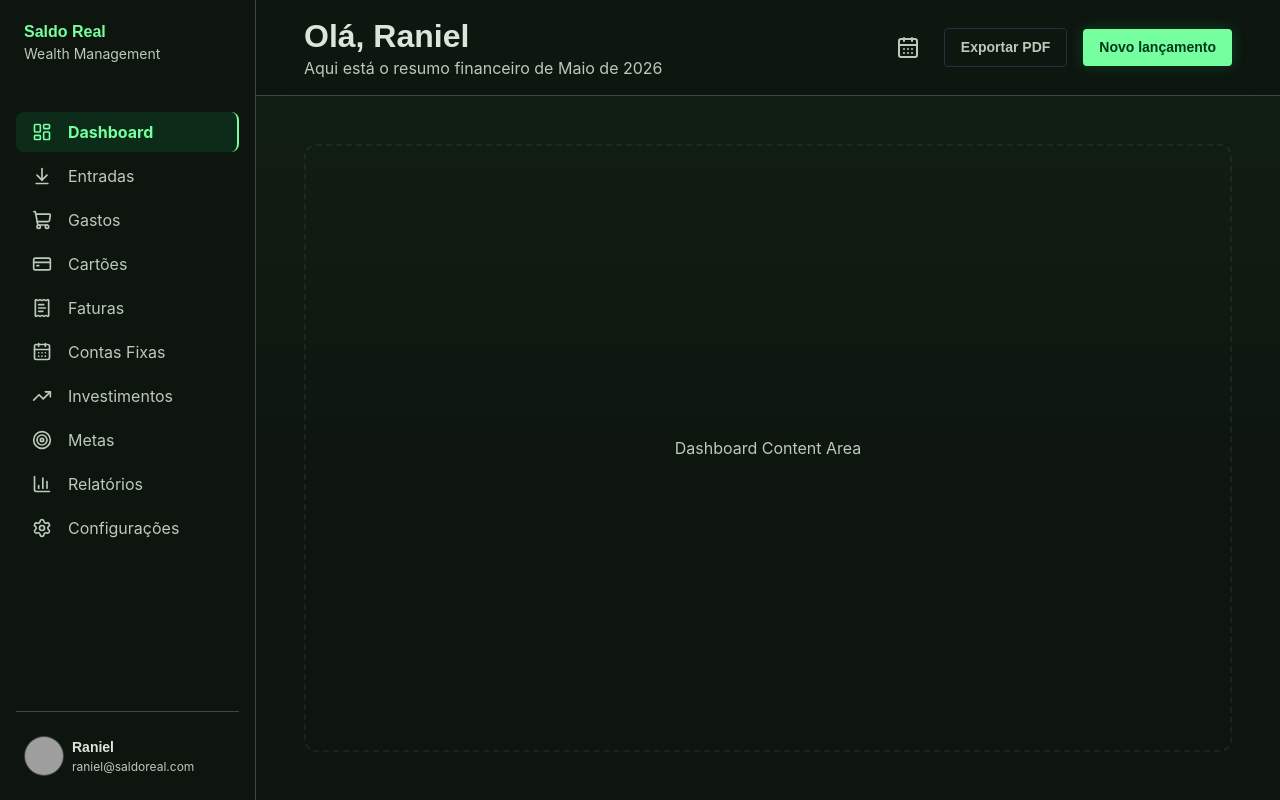
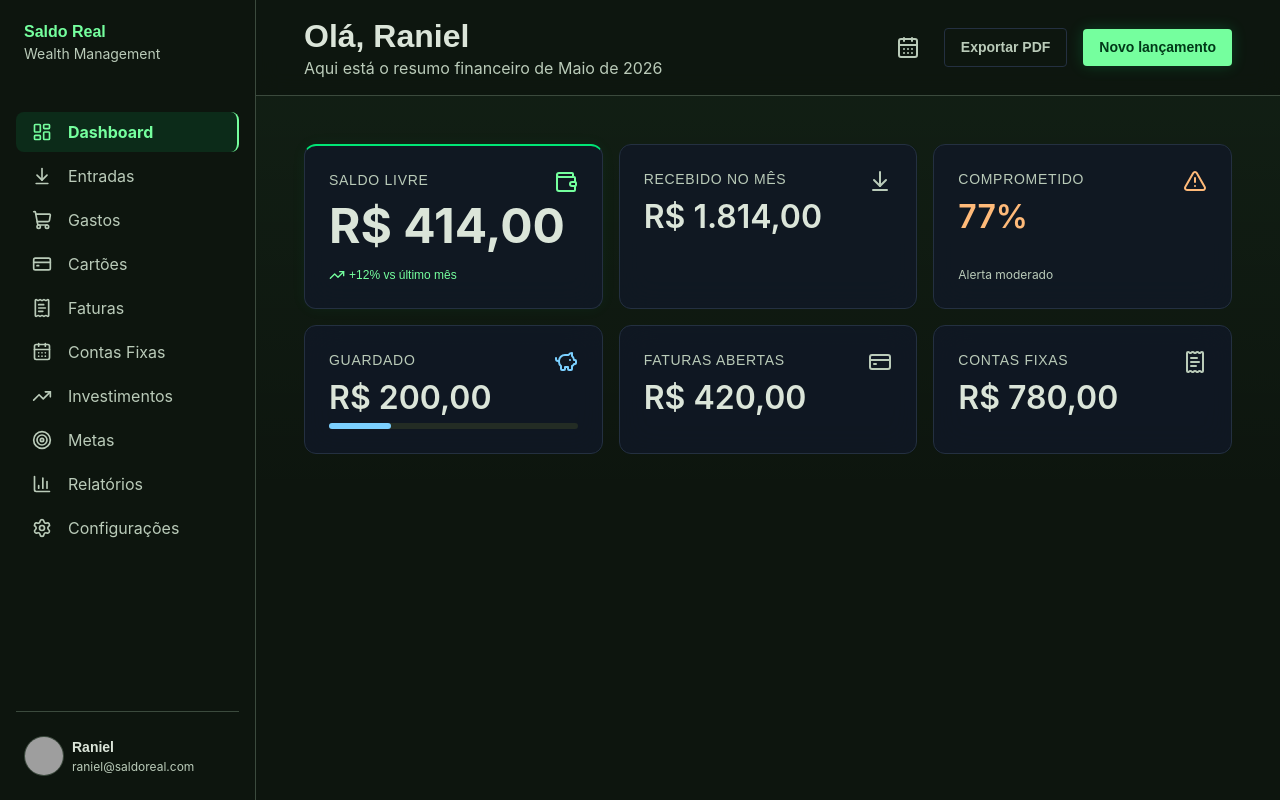
Before and after one commit to RanieeelB/Controle-financeiroraniel, a React (Vite) app: page / in a window 1280 px wide. Built offline with nearby package versions, Linux system fonts and the light colour scheme; grey boxes are pictures that could not be loaded.

Commit message:
feat: add financial summary cards

```diff
--- a/src/App.tsx
+++ b/src/App.tsx
@@ -1,5 +1,7 @@
 import { AppSidebar } from './components/layout/AppSidebar';
 import { DashboardHeader } from './components/layout/DashboardHeader';
+import { SummaryCardsGrid } from './components/dashboard/SummaryCardsGrid';
+import { summaryCardsMock } from './data/financial-dashboard-mock';
 
 function App() {
   return (
@@ -13,10 +15,7 @@ function App() {
         <DashboardHeader />
 
         <div className="flex-1 p-xl max-w-[1440px] w-full mx-auto space-y-xl relative z-10">
-          {/* Main dashboard content will go here */}
-          <div className="h-full w-full flex items-center justify-center border-2 border-dashed border-outline-variant/30 rounded-xl min-h-[400px]">
-            <p className="text-on-surface-variant font-body-md">Dashboard Content Area</p>
-          </div>
+          <SummaryCardsGrid data={summaryCardsMock} />
         </div>
       </main>
     </div>
--- /dev/null
+++ b/src/components/dashboard/SummaryCardsGrid.tsx
@@ -0,0 +1,98 @@
+import { Wallet, ArrowDownToLine, AlertTriangle, PiggyBank, CreditCard, ReceiptText, TrendingUp } from 'lucide-react';
+import { SummaryCards } from '../../types/financial';
+
+interface SummaryCardsGridProps {
+  data: SummaryCards;
+}
+
+export function SummaryCardsGrid({ data }: SummaryCardsGridProps) {
+  return (
+    <section className="grid grid-cols-1 md:grid-cols-2 lg:grid-cols-3 gap-md">
+      {/* Saldo Livre */}
+      <div className="glass-card-premium rounded-xl p-lg flex flex-col gap-sm">
+        <div className="flex justify-between items-start">
+          <span className="text-on-surface-variant font-label-md text-[14px] uppercase tracking-wider">Saldo livre</span>
+          <Wallet className="text-primary" size={24} />
+        </div>
+        <div className="flex items-baseline gap-sm">
+          <span className="font-numeral-lg text-[48px] font-bold text-on-background leading-none">
+            R$ {data.freeBalance.value.toLocaleString('pt-BR', { minimumFractionDigits: 2 })}
+          </span>
+        </div>
+        <div className="flex items-center gap-xs mt-auto pt-sm">
+          <TrendingUp className="text-primary" size={16} />
+          <span className="text-primary font-label-md text-[12px]">+{data.freeBalance.trend}% vs último mês</span>
+        </div>
+      </div>
+
+      {/* Recebido no mês */}
+      <div className="glass-card rounded-xl p-lg flex flex-col gap-sm">
+        <div className="flex justify-between items-start">
+          <span className="text-on-surface-variant font-label-md text-[14px] uppercase tracking-wider">Recebido no mês</span>
+          <ArrowDownToLine className="text-on-surface-variant" size={24} />
+        </div>
+        <div>
+          <span className="font-numeral-lg text-[32px] font-semibold text-on-background leading-none">
+            R$ {data.receivedMonth.toLocaleString('pt-BR', { minimumFractionDigits: 2 })}
+          </span>
+        </div>
+      </div>
+
+      {/* Comprometido */}
+      <div className="glass-card rounded-xl p-lg flex flex-col gap-sm border-l-2 border-l-tertiary-container">
+        <div className="flex justify-between items-start">
+          <span className="text-on-surface-variant font-label-md text-[14px] uppercase tracking-wider">Comprometido</span>
+          <AlertTriangle className="text-tertiary-container" size={24} />
+        </div>
+        <div>
+          <span className="font-numeral-lg text-[32px] font-semibold text-tertiary-container leading-none">
+            {data.committedIncome}%
+          </span>
+        </div>
+        <p className="text-[12px] text-on-surface-variant mt-auto">Alerta moderado</p>
+      </div>
+
+      {/* Guardado */}
+      <div className="glass-card rounded-xl p-lg flex flex-col gap-sm">
+        <div className="flex justify-between items-start">
+          <span className="text-on-surface-variant font-label-md text-[14px] uppercase tracking-wider">Guardado</span>
+          <PiggyBank className="text-secondary" size={24} />
+        </div>
+        <div>
+          <span className="font-numeral-lg text-[32px] font-semibold text-on-background leading-none">
+            R$ {data.saved.value.toLocaleString('pt-BR', { minimumFractionDigits: 2 })}
+          </span>
+        </div>
+        <div className="w-full bg-surface-container-high rounded-full h-1.5 mt-auto">
+          <div className="bg-secondary h-1.5 rounded-full" style={{ width: `${data.saved.percentage}%` }}></div>
+        </div>
+      </div>
+
+      {/* Faturas abertas */}
+      <div className="glass-card rounded-xl p-lg flex flex-col gap-sm">
+        <div className="flex justify-between items-start">
+          <span className="text-on-surface-variant font-label-md text-[14px] uppercase tracking-wider">Faturas abertas</span>
+          <CreditCard className="text-on-surface-variant" size={24} />
+        </div>
+        <div>
+          <span className="font-numeral-lg text-[32px] font-semibold text-on-background leading-none">
+            R$ {data.openInvoices.toLocaleString('pt-BR', { minimumFractionDigits: 2 })}
+          </span>
+        </div>
+      </div>
+
+      {/* Contas fixas */}
+      <div className="glass-card rounded-xl p-lg flex flex-col gap-sm">
+        <div className="flex justify-between items-start">
+          <span className="text-on-surface-variant font-label-md text-[14px] uppercase tracking-wider">Contas fixas</span>
+          <ReceiptText className="text-on-surface-variant" size={24} />
+        </div>
+        <div>
+          <span className="font-numeral-lg text-[32px] font-semibold text-on-background leading-none">
+            R$ {data.fixedBills.toLocaleString('pt-BR', { minimumFractionDigits: 2 })}
+          </span>
+        </div>
+      </div>
+    </section>
+  );
+}
```
